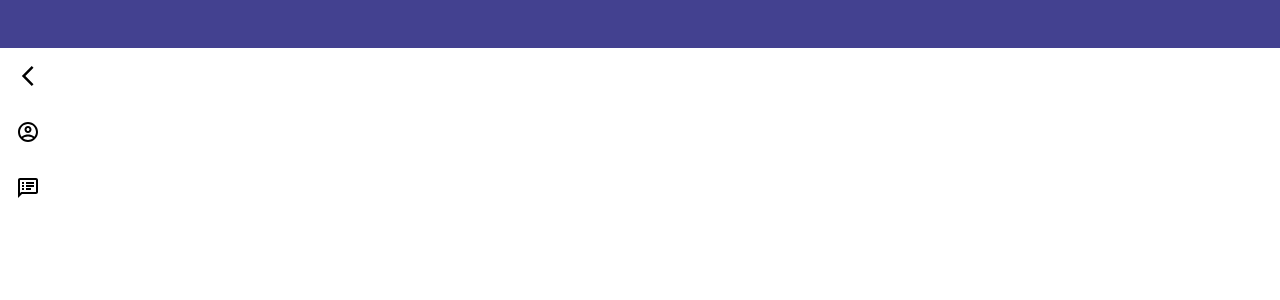
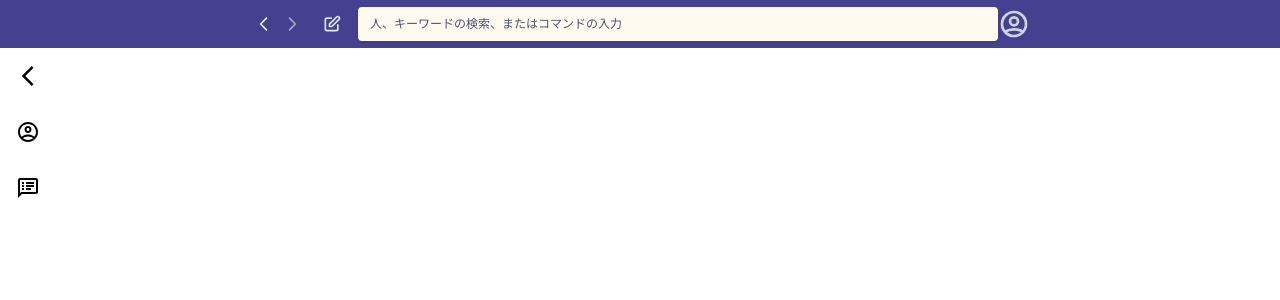
Before and after one commit to puremoru/ui_ux_seminar, a Nuxt app: page /sample/ibuki in a window 1280 px wide. Shown: the top 300 px of the page. Built offline with nearby package versions, Linux system fonts and the light colour scheme.

Commit message:
ヘッダーをやりました

```diff
--- a/layouts/default.vue
+++ b/layouts/default.vue
@@ -1,15 +1,65 @@
 <template>
   <div>
-    <div class="h-12 bg-indigo-800"></div>
+    <div class="h-12 bg-indigo-800">
+      <div class="flex h-full items-center justify-center">
+        <svg
+          class="h-5 w-5 text-gray-200 mx-1"
+          fill="none"
+          viewBox="0 0 24 24"
+          stroke="currentColor"
+        >
+          <path
+            stroke-linecap="round"
+            stroke-linejoin="round"
+            stroke-width="2"
+            d="M15 19l-7-7 7-7"
+          />
+        </svg>
+        <svg
+          class="h-5 w-5 text-gray-500 mx-1"
+          fill="none"
+          viewBox="0 0 24 24"
+          stroke="currentColor"
+        >
+          <path stroke-linecap="round" stroke-linejoin="round" stroke-width="2" d="M9 5l7 7-7 7" />
+        </svg>
+        <svg
+          class="h-5 w-5 text-gray-300 mx-4"
+          fill="none"
+          viewBox="0 0 24 24"
+          stroke="currentColor"
+        >
+          <path
+            stroke-linecap="round"
+            stroke-linejoin="round"
+            stroke-width="2"
+            d="M11 5H6a2 2 0 00-2 2v11a2 2 0 002 2h11a2 2 0 002-2v-5m-1.414-9.414a2 2 0 112.828 2.828L11.828 15H9v-2.828l8.586-8.586z"
+          />
+        </svg>
+        <input
+          class="w-1/2 shadow rounded py-2 px-3 bg-orange-100 placeholder-gray-700 text-xs"
+          type="search"
+          placeholder="人、キーワードの検索、またはコマンドの入力"
+        />
+        <svg class="h-8 w-8 text-gray-400" fill="none" viewBox="0 0 24 24" stroke="currentColor">
+          <path
+            stroke-linecap="round"
+            stroke-linejoin="round"
+            stroke-width="2"
+            d="M5.121 17.804A13.937 13.937 0 0112 16c2.5 0 4.847.655 6.879 1.804M15 10a3 3 0 11-6 0 3 3 0 016 0zm6 2a9 9 0 11-18 0 9 9 0 0118 0z"
+          />
+        </svg>
+      </div>
+    </div>
     <nuxt />
   </div>
 </template>
 
 <script>
-import MenuBar from '~/components/MenuBar.vue'
+import MenuBar from "~/components/MenuBar.vue";
 export default {
   components: {
     MenuBar
   }
-}
+};
 </script>
```
